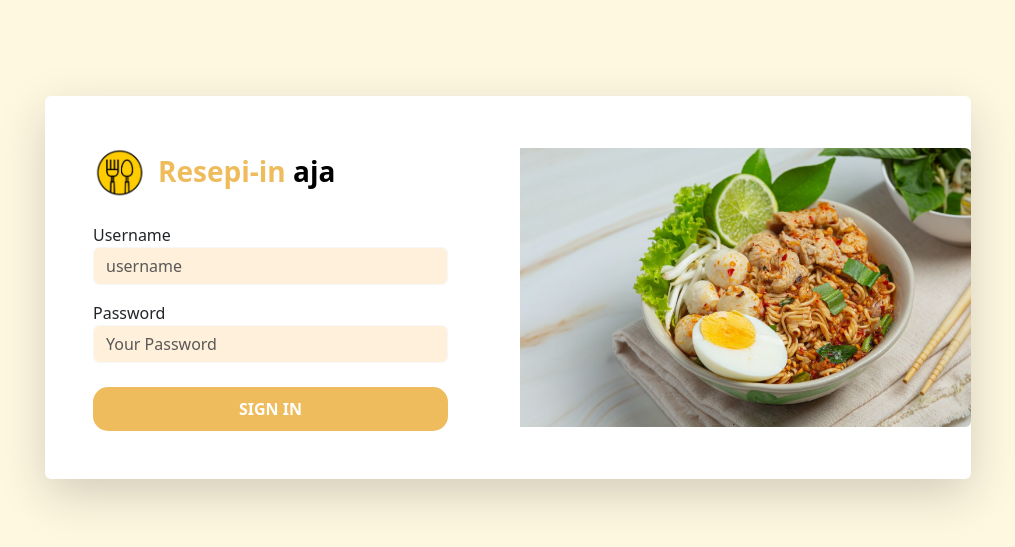
After one commit to tiaaaw2/resepinaja-php, a PHP site: page /admin/login.php in a window 1280 px wide. The commit adds this page. Shown: the top 547 px of the page, without its empty margins (132-1147 px from the left). Run offline with PHP 8.4, Linux system fonts and the light colour scheme.

Commit message:
add login

```diff
--- /dev/null
+++ b/admin/login.php
@@ -0,0 +1,77 @@
+<?php
+    session_start();
+    if(!empty($_SESSION['username'])){
+    header("location:index.php");
+}
+?>
+<!doctype html>
+<html lang="en">
+  <head>
+    <meta charset="utf-8">
+    <meta name="viewport" content="width=device-width, initial-scale=1">
+    <title>Login</title>
+
+    <!-- Favicon -->
+    <link rel="icon" type="image/png" href="./img/logo.png">
+
+    <!-- Bootstrap -->
+    <link href="https://cdn.jsdelivr.net/npm/bootstrap@5.3.6/dist/css/bootstrap.min.css" rel="stylesheet" integrity="sha384-4Q6Gf2aSP4eDXB8Miphtr37CMZZQ5oXLH2yaXMJ2w8e2ZtHTl7GptT4jmndRuHDT" crossorigin="anonymous">
+  </head>
+  <body style="background-color: #FFF8E1;"> <!-- latar lembut -->
+
+    <div class="container mt-5">
+      <div class="row justify-content-center">
+        <div class="col-xl-10 col-lg-12 col-md-8">
+          <div class="card border-0 shadow-lg my-5">
+            <div class="card-body p-0">
+              <div class="row align-items-center">
+
+                <!-- Form Login - kiri -->
+                <div class="col-lg-6">
+                  <div class="p-5">
+                    <!-- Logo & Judul -->
+                    <div class="d-flex align-items-center mb-4">
+                      <img src="img/logo.png" alt="Logo" style="width: 55px; height: 55px; margin-right: 10px;">
+                      <h1 class="m-0" style="color: #EFBC5D; font-weight: bold; font-size: 28px;">
+                        Resepi-in <span style="color: rgb(0, 0, 0);">aja</span>
+                      </h1>
+                    </div>
+
+                    <!-- Form Login -->
+                    <form action="login_process.php" method="POST">
+                      <div class="form-group mb-3">
+                        <label for="username">Username</label>
+                        <input class="form-control" type="text" name="username" placeholder="username"
+                          style="background-color: #FFF0DC; border: 1px solid #f7f7f8;">
+                      </div>
+
+                      <div class="form-group mb-4">
+                        <label for="password">Password</label>
+                        <input class="form-control" type="password" name="password" placeholder="Your Password"
+                          style="background-color: #FFF0DC; border: 1px solid #f7f7f8;">
+                      </div>
+
+                      <div class="text-center">
+                      <button  class="btn w-100 text-white" style="background-color: #EFBC5D; border: none; border-radius: 15px; padding: 10px; font-weight: bold;" type="submit" name="login" title="Login"><b>SIGN IN</b></button>
+
+                      </div>
+                    </form>
+                  </div>
+                </div>
+
+                <!-- Gambar di kanan -->
+                <div class="col-lg-6 d-none d-lg-flex align-items-center justify-content-center h-100">
+                <img src="img/loginside.png" alt="Login Side"
+                    style="width: 100%; height: auto; object-fit: cover; border-top-right-radius: 0.375rem; border-bottom-right-radius: 0.375rem;">
+                </div>
+              </div> <!-- end row -->
+            </div>
+          </div>
+        </div>
+      </div>
+    </div>
+
+    <!-- Bootstrap Script -->
+    <script src="https://cdn.jsdelivr.net/npm/bootstrap@5.3.6/dist/js/bootstrap.bundle.min.js" integrity="sha384-j1CDi7MgGQ12Z7Qab0qlWQ/Qqz24Gc6BM0thvEMVjHnfYGF0rmFCozFSxQBxwHKO" crossorigin="anonymous"></script>
+  </body>
+</html>
--- a/login.php
+++ b/login.php
@@ -18,7 +18,7 @@ if (!isset($data['email'], $data['password'])) {
 $email = trim($data['email']);
 $password = trim($data['password']);
 
-$sql = "SELECT id, email, password FROM user WHERE email = ?";
+$sql = "SELECT id, email, password FROM user WHERE email = ? AND role = 'user'";
 $stmt = $conn->prepare($sql);
 $stmt->bind_param("s", $email);
 $stmt->execute();
```
Also changed, not shown: admin/index.php (+9 -0 lines), admin/login_process.php (added, +22 -0 lines), admin/logout.php (added, +7 -0 lines), admin/resep.php (+9 -0 lines), admin/img/loginside.png (added), admin/img/logo.png (added).
